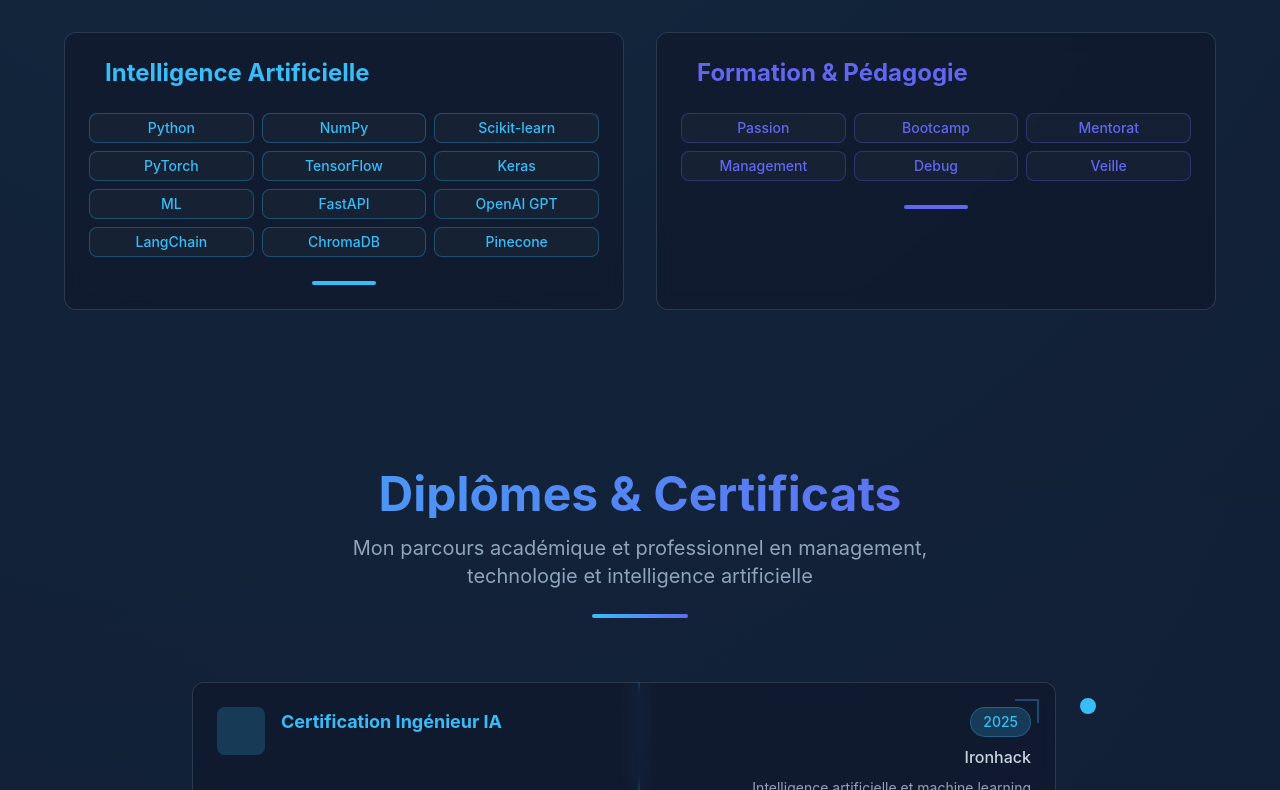
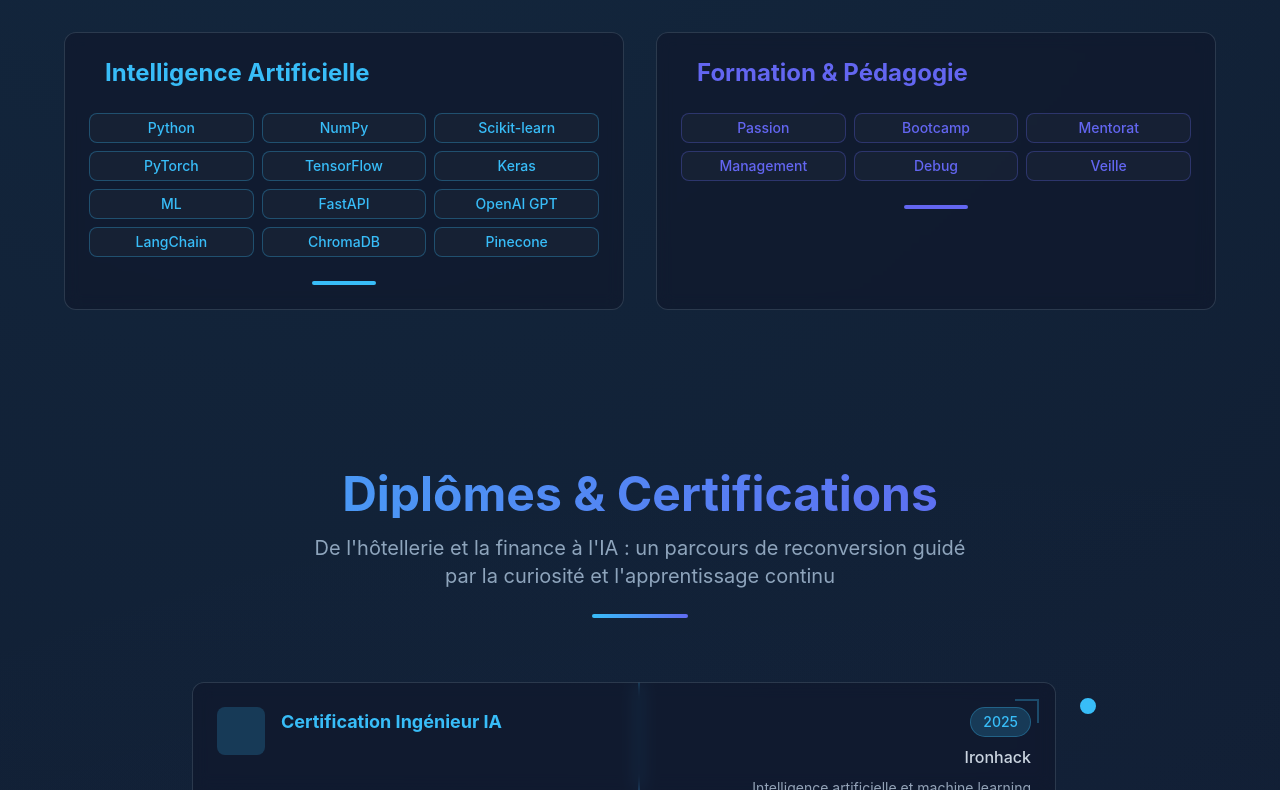
Before and after one commit to Jyok1m/portfolio_v3, a React (Vite) app: page / in a window 1280 px wide. Shown: the part 2325-3115 px from the top of the page. Built offline with nearby package versions, Linux system fonts and the light colour scheme; no server answers; what @fortawesome/pro-solid-svg-icons would draw is missing.

Commit message:
feat: Mettre à jour les titres et sous-titres des sections Éducation pour plus de clarté et de précision

```diff
--- a/src/i18n/locales.ts
+++ b/src/i18n/locales.ts
@@ -179,8 +179,8 @@ export const locales = {
 			},
 		},
 		education: {
-			title: "Diplômes & Certificats",
-			subtitle: "Mon parcours académique et professionnel en management, technologie et intelligence artificielle",
+			title: "Diplômes & Certifications",
+			subtitle: "De l'hôtellerie et la finance à l'IA : un parcours de reconversion guidé par la curiosité et l'apprentissage continu",
 			badges: {
 				degree: "Diplôme",
 				certification: "Certification",
@@ -511,7 +511,7 @@ export const locales = {
 		},
 		education: {
 			title: "Degrees & Certificates",
-			subtitle: "My academic and professional journey in management, technology and artificial intelligence",
+			subtitle: "From hospitality and finance to AI: a career transformation journey driven by curiosity and continuous learning",
 			badges: {
 				degree: "Degree",
 				certification: "Certification",
--- a/src/sections/About.tsx
+++ b/src/sections/About.tsx
@@ -29,7 +29,7 @@ export default function About() {
 
 							{/* Visual element */}
 							<div className="relative">
-								<div className="w-full h-64 bg-gradient-to-br from-cyber-cyan/20 to-cyber-purple/20 rounded-lg border border-cyber-cyan/30 flex items-center justify-center relative overflow-hidden">
+								<div className="w-full bg-gradient-to-br from-cyber-cyan/20 to-cyber-purple/20 rounded-lg border border-cyber-cyan/30 flex items-center justify-center relative overflow-hidden">
 									{/* Animated tech icons representation */}
 									<div className="grid grid-cols-2 gap-4 w-full h-full p-8">
 										{[
```
